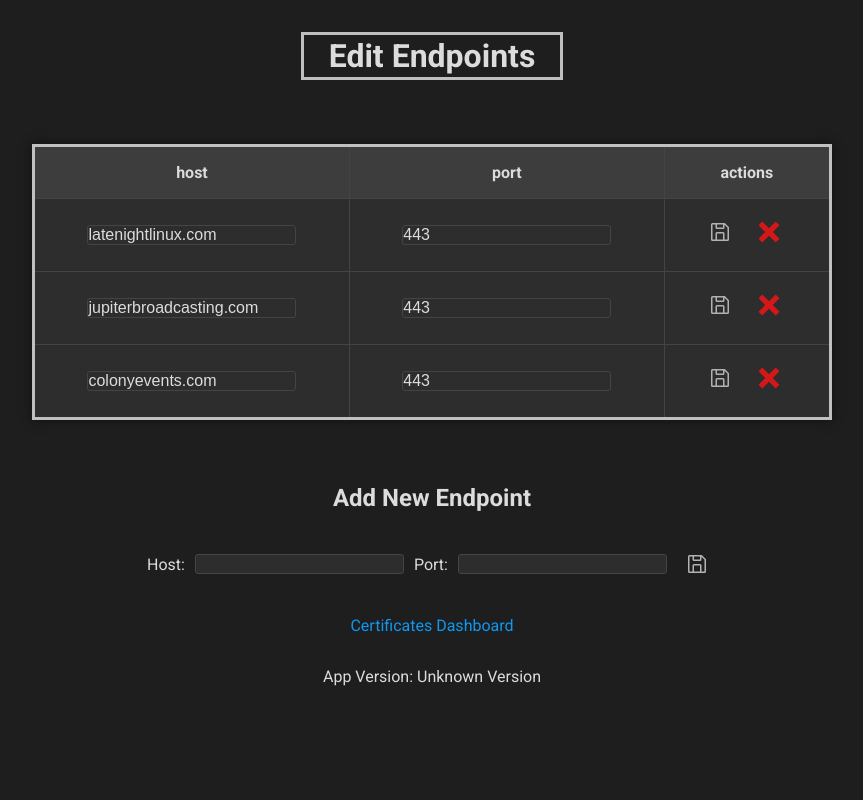
After one commit to bpeters504/https-certificate-expiry-monitor, a Flask app: page /edit_endpoints in a window 1280 px wide. The commit adds this page. Shown: the whole page, without its empty margins (208-1071 px from the left). Run offline with Flask 3, Linux system fonts and the light colour scheme; data comes from the database, SQL or seed files in the repository; parts of the project's set-up code (start-up, migrations or seed data) failed here and were passed over.

Commit message:
major changes to add ability to add/delete/edit endpoints in the app including storing them in a database instead of config.ini

```diff
--- a/server.py
+++ b/server.py
@@ -1,4 +1,4 @@
-from flask import Flask, render_template, request
+from flask import Flask, render_template, request, redirect, url_for
 import checkcertificates
 from waitress import serve
 import os
@@ -21,7 +21,6 @@
             config.write(configfile)
 
 
-
 # Read the application version from the version file
 def get_app_version():
     version_file_path = 'config/version'
@@ -34,19 +33,61 @@
 def get_endpoints():
     conn = sqlite3.connect('config/endpoints.db')
     cursor = conn.cursor()
-    cursor.execute('SELECT host, port FROM endpoints')
+    cursor.execute('SELECT host, port, id FROM endpoints')
     endpoints = cursor.fetchall()
     conn.close()
-    return [f"{host}:{port}" for host, port in endpoints]
+    return endpoints
+
+@app.route('/add_endpoint', methods=['POST'])
+def add_endpoint():
+    host = request.form['host']
+    port = request.form['port']
+    conn = sqlite3.connect('config/endpoints.db')
+    cursor = conn.cursor()
+    cursor.execute('INSERT INTO endpoints (host, port) VALUES (?, ?)', (host, port))
+    conn.commit()
+    conn.close()
+    return redirect(url_for('edit_endpoints'))
+
+@app.route('/update_endpoint/<int:id>', methods=['POST'])
+def update_endpoint(id):
+    host = request.form['host']
+    port = request.form['port']
+    conn = sqlite3.connect('config/endpoints.db')
+    cursor = conn.cursor()
+    cursor.execute('UPDATE endpoints SET host = ?, port = ? WHERE id = ?', (host, port, id))
+    conn.commit()
+    conn.close()
+    return redirect(url_for('edit_endpoints'))
+
+@app.route('/delete_endpoint/<int:id>', methods=['GET'])
+def delete_endpoint(id):
+    conn = sqlite3.connect('config/endpoints.db')
+    cursor = conn.cursor()
+    cursor.execute('DELETE FROM endpoints WHERE id = ?', (id,))
+    conn.commit()
+    conn.close()
+    return redirect(url_for('edit_endpoints'))
+
+@app.route('/edit_endpoints')
+def edit_endpoints():
+    conn = sqlite3.connect('config/endpoints.db')
+    cursor = conn.cursor()
+    cursor.execute('SELECT id, host, port FROM endpoints')
+    endpoints = [{'id': row[0], 'host': row[1], 'port': row[2]} for row in cursor.fetchall()]
+    conn.close()
+    app_version = get_app_version()
+    return render_template('edit_endpoints.html', endpoints=endpoints, app_version=app_version)
 
 
 @app.route('/')
 @app.route('/index')
 def index():
     endpoints = get_endpoints()
+    endpoints = [f"{host}:{port}:{id}" for host, port, id in endpoints]  # Include all three values
     data = checkcertificates.get_certificates_data(endpoints)
     app_version = get_app_version()  # Get the application version
-    return render_template('index.html', data=data, app_version=app_version)
+    return render_template('index.html', data=data, app_version=app_version, warn_days=int(warn_days), critical_days=int(critical_days))
 
 # create sqlite3 database and table
 def init_db(option):
@@ -54,7 +95,7 @@
     cursor = conn.cursor()
     cursor.execute('''
         CREATE TABLE IF NOT EXISTS endpoints (
-            id INTEGER PRIMARY KEY,
+            id INTEGER PRIMARY KEY AUTOINCREMENT,
             host TEXT,
             port TEXT
         )
@@ -87,6 +128,13 @@
         with open('config/config.ini', 'w') as configfile:
             config.write(configfile)
 
+def remove_endpoint(id):
+    conn = sqlite3.connect('config/endpoints.db')
+    cursor = conn.cursor()
+    cursor.execute('DELETE FROM endpoints WHERE id = ?', (id,))
+    conn.commit()
+    conn.close()
+
 def add_endpoint(host, port):
     conn = sqlite3.connect('config/endpoints.db')
     cursor = conn.cursor()
@@ -104,5 +152,7 @@
     if not os.path.exists('config/config.ini') and not os.path.exists('config/endpoints.db'):
         init_db("default")
     config.read('config/config.ini')
+    warn_days = config['default']['warn_days']
+    critical_days = config['default']['critical_days']
     port = config['server']['port']
     serve(app, host="0.0.0.0", port=port)
--- a/static/styles/style.css
+++ b/static/styles/style.css
@@ -26,7 +26,7 @@
 
 input, button {
     font-size: 1.5rem;
-    padding: 1rem;
+    padding: 0;
     border-radius: 5px;
     border: 1px solid #444;
     background-color: #2d2d2d;
@@ -66,13 +66,117 @@
 }
 
 .warning {
-    background-color: #ff9800;
+    background-color: #FFA500;
     color: #fff;
     font-weight: bold;
 }
 
 .critical {
-    background-color: #f44336;
+    background-color: #CC0000;
     color: #fff;
     font-weight: bold;
 }
+
+.link {
+    color: #0f97f1;
+    text-decoration: none;
+    transition: color 0.3s;
+}
+
+.link:visited {
+    color: #af24af;
+}
+
+.link:hover {
+    color: #ffffff;
+    text-decoration: underline;
+}
+
+
+.small-input {
+    font-size: 1rem; /* Adjust font size */
+    padding: 0; /* Adjust padding */
+    border-radius: 3px; /* Optional: smaller border radius */
+    border: 1px solid #444;
+    background-color: #2d2d2d;
+    color: #dcdcdc;
+    transition: background-color 0.3s, color 0.3s;
+}
+
+.small-input:focus {
+    background-color: #444;
+    color: #fff;
+}
+
+/* General button styles */
+button {
+    background: none;
+    border: none;
+    cursor: pointer;
+    padding: 0; /* Adjust padding to align with input fields */
+    display: flex;
+    align-items: center;
+    justify-content: center;
+    height: 2.5rem; /* Match the height of the input fields */
+    width: 2.5rem; /* Ensure buttons are square */
+    transition: transform 0.2s;
+}
+
+button:hover {
+    transform: scale(1.1); /* Slight zoom effect on hover */
+}
+
+/* Save and Delete icon styles */
+.save-icon  {
+    width: 1.5rem; /* Adjust size to fit within the button */
+    height: 1.5rem;
+    filter: invert(70%); /* Makes the icon visible on dark backgrounds */
+    transition: filter 0.3s;
+    padding: 0
+}
+.delete-icon {
+    width: 1.5rem; /* Adjust size to fit within the button */
+    height: 1.5rem;
+    transition: filter 0.3s;
+    padding: 0
+}
+
+button:hover .save-icon,
+button:hover .delete-icon {
+    filter: invert(100%); /* Brightens the icon on hover */
+}
+
+.nowrap {
+    white-space: nowrap;
+}
+
+.nowrap button {
+    display: inline-block;
+    margin-right: 5px; /* Optional: Add spacing between buttons */
+}
+
+.add-endpoint-form {
+    display: flex;
+    align-items: center;
+    gap: 10px; /* Adds spacing between form elements */
+}
+
+.add-endpoint-form input {
+    flex: 1; /* Ensures inputs take up available space */
+}
+
+.add-endpoint-form .save-button {
+    background: none;
+    border: none;
+    padding: 0;
+    cursor: pointer;
+}
+
+.add-endpoint-form .save-icon {
+    width: 24px;
+    height: 24px;
+}
+
+.hidden {
+    display: none;
+}
--- /dev/null
+++ b/templates/edit_endpoints.html
@@ -0,0 +1,66 @@
+<!DOCTYPE html>
+<html lang="en">
+<head>
+    <meta charset="UTF-8">
+    <meta name="viewport" content="width=device-width, initial-scale=1.0">
+    <title>Edit Endpoints</title>
+    <link href="{{url_for('static', filename='styles/style.css')}}" rel="stylesheet" />
+    <link rel="shortcut icon" href="{{ url_for('static', filename='favicon.ico') }}">
+</head>
+<body>
+    <h1>Edit Endpoints</h1>
+    <table class="endpoints-table">
+        <thead>
+            <tr>
+                <th class="hidden">id</th>
+                <th>host</th>
+                <th>port</th>
+                <th>actions</th>
+            </tr>
+        </thead>
+        <tbody>
+            {% for endpoint in endpoints %}
+                <tr>
+                    <form method="POST" action="{{ url_for('update_endpoint', id=endpoint['id']) }}">
+                        <td class="hidden">{{ endpoint['id'] }}</td>
+                        <td>
+                            <input class="small-input" type="text" name="host" value="{{ endpoint['host'] }}" required />
+                        </td>
+                        <td>
+                            <input class="small-input" type="text" name="port" value="{{ endpoint['port'] }}" required />
+                        </td>
+                        <td class="nowrap">
+                            <button class="save-button" type="submit">
+                                <img src="{{ url_for('static', filename='save-icon.svg') }}" alt="Save" class="save-icon" />
+                            </button>
+                            <button class="delete-button" type="button" onclick='window.location.href="{{ url_for("delete_endpoint", id=endpoint["id"]) }}"'>
+                                <img src="{{ url_for('static', filename='delete-icon.svg') }}" alt="Delete" class="delete-icon" />
+                            </button>
+                        </td>
+                    </form>
+                </tr>
+            {% endfor %}
+        </tbody>
+    </table>
+
+    <h2>Add New Endpoint</h2>
+    <form method="POST" action="{{ url_for('add_endpoint') }}" class="add-endpoint-form">
+        <label for="host">Host:</label>
+        <input class="small-input" type="text" id="host" name="host" required />
+        <label for="port">Port:</label>
+        <input class="small-input" type="text" id="port" name="port" required />
+        <button type="submit" class="save-button">
+            <img src="{{ url_for('static', filename='save-icon.svg') }}" alt="Save" class="save-icon" />
+        </button>
+    </form>
+
+    <!-- Link to the Cert Dashboard page -->
+    <div class="cert-dashboard-link">
+        <a href="{{ url_for('index') }}" class="link">Certificates Dashboard</a>
+    </div>
+
+    <footer>
+        <p>App Version: {{ app_version }}</p>
+    </footer>
+</body>
+</html>
```
Also changed, not shown: templates/index.html (+13 -3 lines), README.md, static/delete-icon.svg (added), static/save-icon.svg (added), 1 other file.
